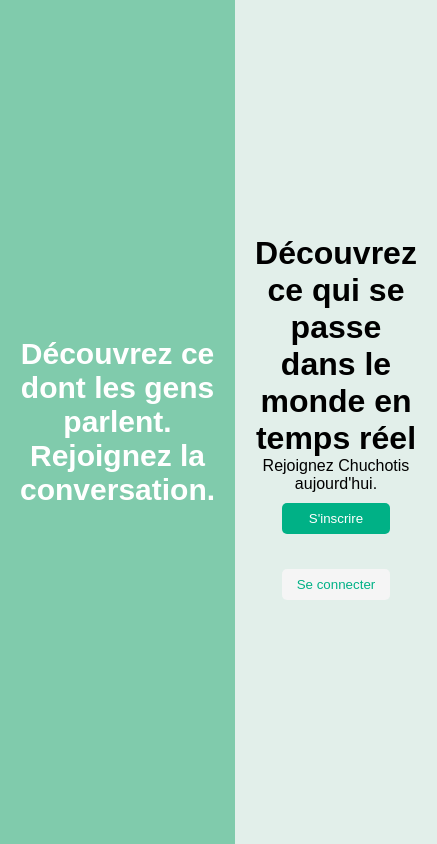
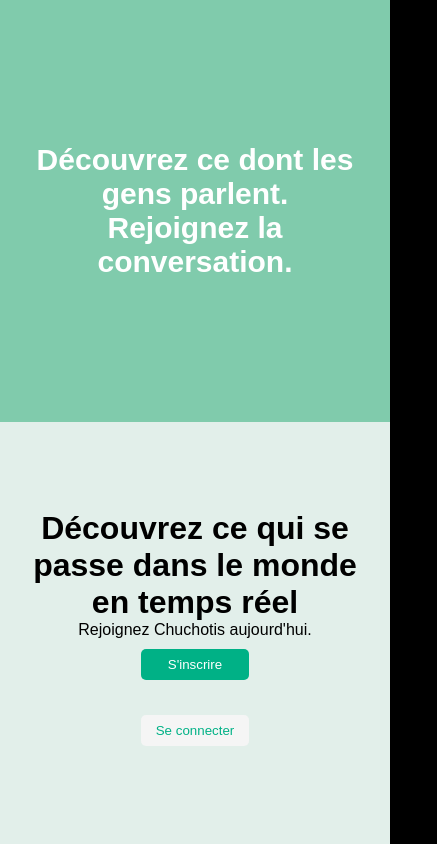
Before and after one commit to ahmvdd/FrontTWITTER, a React (Create React App) app: page / in a window 390 px wide. Shown: the whole page, 437 px wide, since content can reach past the window. Built offline with nearby package versions, Linux system fonts and the light colour scheme.

Commit message:
Normalisation des fins de ligne

```diff
--- a/src/WelcomePage.css
+++ b/src/WelcomePage.css
@@ -135,23 +135,32 @@
 
 /* Media Queries */
 @media (max-width: 680px) {
+    .container {
+        flex-direction: column; /* Empile les sections les unes au-dessus des autres */
+    }
+
     .sidebar {
         width: 50px; /* Réduire la largeur pour les petits écrans */
     }
+
     .sidebar h1 {
         font-size: 16px; /* Réduire la taille de police */
     }
+
     .right-sidebar {
         display: none; /* Masquer la barre latérale droite */
     }
+
     .menu-item {
         font-size: 12px; /* Réduire la taille de police des éléments du menu */
         padding: 10px; /* Ajuster le padding */
     }
+
     .tweet-button {
         padding: 10px;
         font-size: 12px; /* Réduire la taille de police du bouton */
     }
+
     .header {
         font-size: 16px; /* Réduire la taille de police */
     }
```
